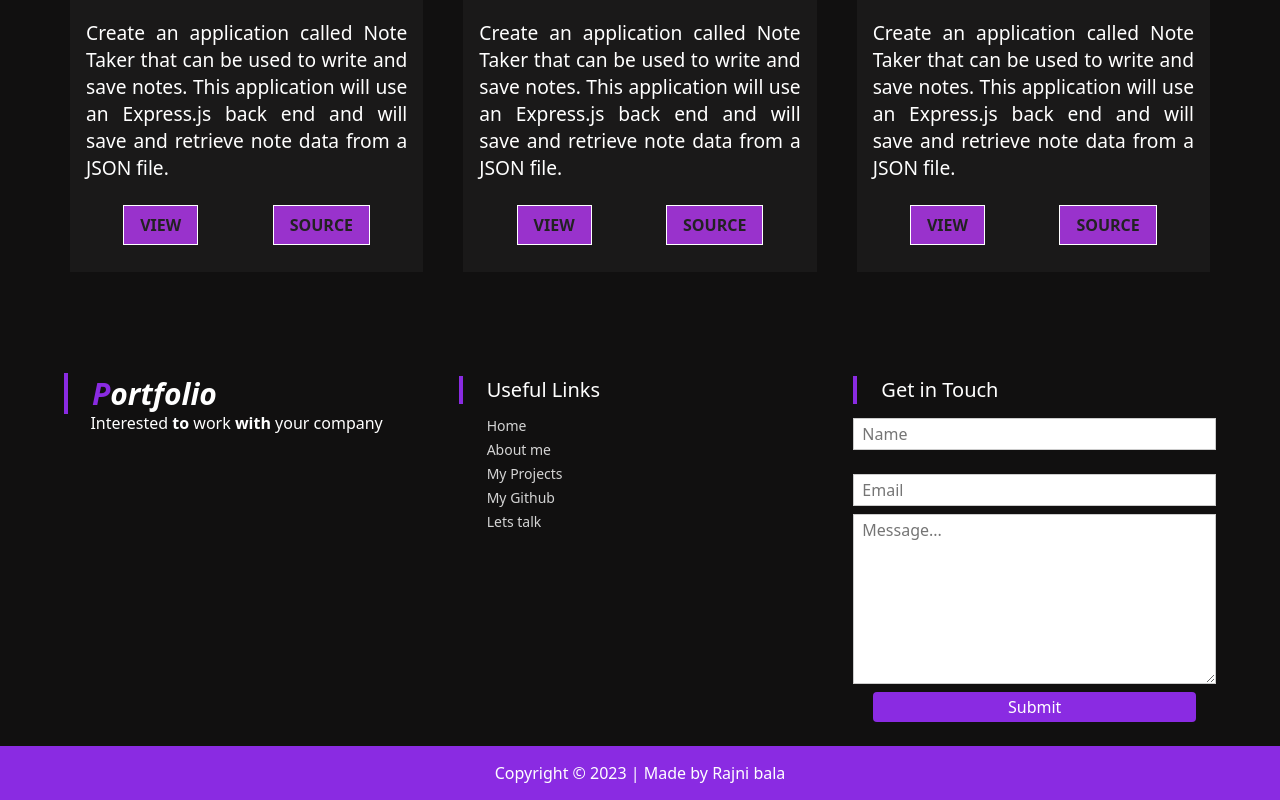
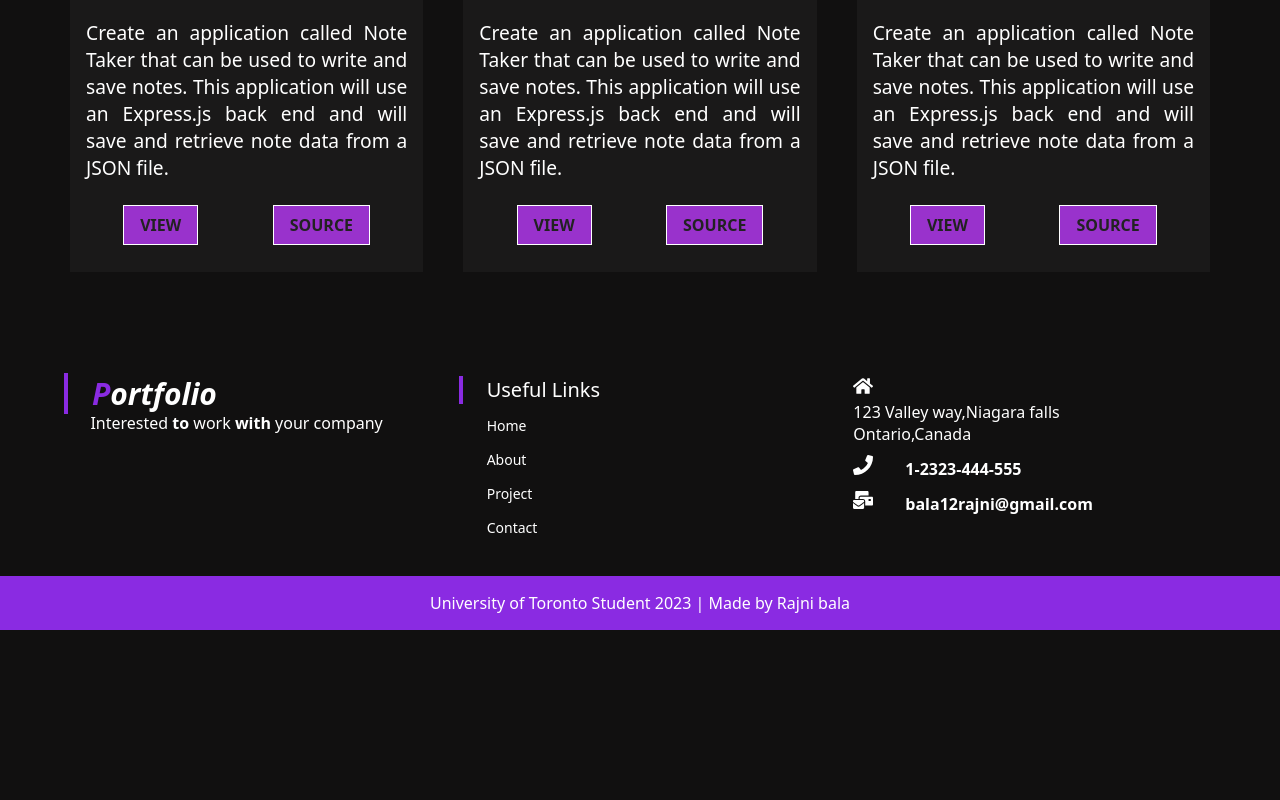
Before and after one commit to rbala16/my-portfolio-website_rb, a React (Create React App) app: page /project in a window 1280 px wide. Shown: the part 1467-2267 px from the top of the page. After the commit the page ends 2097 px from the top, so only its background shows below. Built offline with nearby package versions, Linux system fonts and the light colour scheme.

Commit message:
about page updated

```diff
--- a/src/components/about/About.js
+++ b/src/components/about/About.js
@@ -12,11 +12,13 @@ const About = () => {
         <div className="about-me">
           <h2>About Me</h2>
 
-          <p >I am type of type who love to learn our new skills and technology.I want to become full stack web developer.I really enjoy doing codingand always seeking to learn new skills day by day.
-            Beside,web developer,i love singing.I love making effective responsive website with more attractive web designing.Its in my passion.I Looking to achieve responsible position where i can use my knowledge and skills with an opportunity for professional challenge and growth to support and enhance the objectives of the company.
-          </p>
+          <p >I am an enthusiastic learner who has a deep passion for acquiring new skills and staying up-to-date with the latest technologies. My goal is to become a full-stack web developer, and I find great joy in coding while constantly seeking opportunities to expand my knowledge.
 
+ I take pride in creating effective and responsive websites with appealing designs. It's not just a job for me; it's a genuine passion.
 
+I am actively working towards achieving a responsible position where I can leverage my skills and expertise. I am eager to take on professional challenges and contribute to the growth and success of the company while aligning with its objectives.In addition to my interest in web development, I have a strong passion for singing.travelling,exploring new places
+
+    </p>
       </div>
     </section></>
   )
--- a/src/components/footer/Footer.js
+++ b/src/components/footer/Footer.js
@@ -1,7 +1,7 @@
 import React from 'react';
 import './footer.css'
-
-
+import {FaHome, FaMailBulk,FaPhone} from "react-icons/fa";
+import { Link } from 'react-router-dom';
 const Footer = () => {
   return (
 
@@ -16,27 +16,44 @@ const Footer = () => {
             <div className="useful-links">
                 <div className="footer-title">Useful Links</div>
                 <ul>
-                    <li>Home</li>
-                    <li>About me</li>
-                    <li>My Projects</li>
-                    <li>My Github</li>
-                    <li>Lets talk</li>
-
+                <li>
+<Link to ="/">Home</Link>
+    </li>
+ <li>
+ <Link to ="/about">About</Link>
+  </li>
+  <li>
+  <Link to ="/project">Project</Link>
+    </li>
+  <li>
+  <Link to ="/contact">Contact</Link>
+    </li>
                 </ul>
             </div>
+      <div className='right'>
+        <div className='location'>
+            <FaHome size={20} style={{color:"#fff",marginRight:"2rem" }} />
+        </div>
+        <div>
+        <p>123 Valley way,Niagara falls</p>
+        <p>Ontario,Canada</p>
+        </div>
 
-            <div className="g-i-t">
-                <div className="footer-title">Get in Touch</div>
-                <form action="/" method="post" className="space-y-2">
-                    <input type="text" name="g-name" className="g-inp" id="g-name" placeholder='Name' />
-                    <input type="email" name="g-email" className="g-inp" id="g-email" placeholder='Email' />
-                    <textarea type="text" name="g-msg" className="g-inp h-40 resize-none" id="g-msg"
-                        placeholder='Message...'></textarea>
-                    <button type="submit" className='f-btn'>Submit</button>
-                </form>
+
+         <div className='phone'>
+         <h4>
+         <FaPhone size={20} style={{color:"#fff",marginRight:"2rem"}} />
+         1-2323-444-555</h4>
             </div>
+
+            <div className='email'>
+         <h4>
+         <FaMailBulk size={20} style={{color:"#fff",marginRight:"2rem"}} />
+         bala12rajni@gmail.com</h4>
+            </div>
+</div>
         </div>
-        <div className='cr-con'>Copyright &copy; 2023 | Made by Rajni bala</div>
+        <div className='cr-con'>University of Toronto Student 2023 | Made by Rajni bala</div>
     </footer>
 
 
--- a/src/components/footer/footer.css
+++ b/src/components/footer/footer.css
@@ -99,3 +99,11 @@ form .g-inp{
   color: white;
   font-weight: 500;
 }
+
+h4{
+  padding-top: 10px;
+}
+
+ul li  {
+  padding-bottom: 10px;
+}
--- a/src/components/project/ProjectCards.js
+++ b/src/components/project/ProjectCards.js
@@ -2,7 +2,7 @@ import React from 'react';
 import './project.css';
 
 
-import { NavLink } from 'react-bootstrap';
+import { NavLink } from 'react-router-dom';
 
 const ProjectCards = (props) => {
   return (
@@ -14,7 +14,7 @@ const ProjectCards = (props) => {
       <div className='project-btns'>
         <NavLink to = {props.view}
         className='btn'>View</NavLink>
-           <NavLink to = 'https://github.com/rbala16/note-maker_rb'
+           <NavLink to = {props.source}
         className='btn'>Source</NavLink>
 
       </div>
--- a/src/components/project/project-work.js
+++ b/src/components/project/project-work.js
@@ -21,6 +21,7 @@ const Projectwork = () => {
       title={val.title}
       text={val.text}
       view={val.view}
+      source={val.source}
       />
   )
   })}
```
